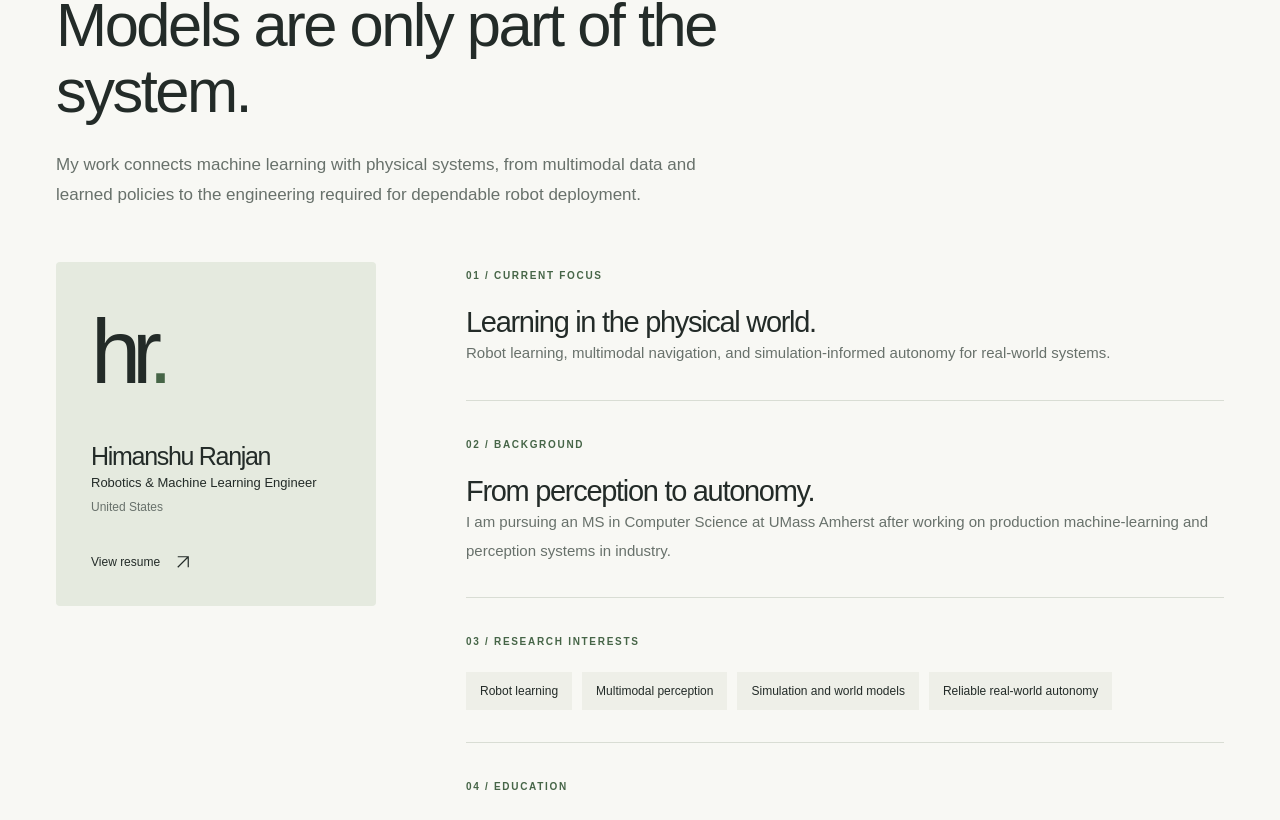
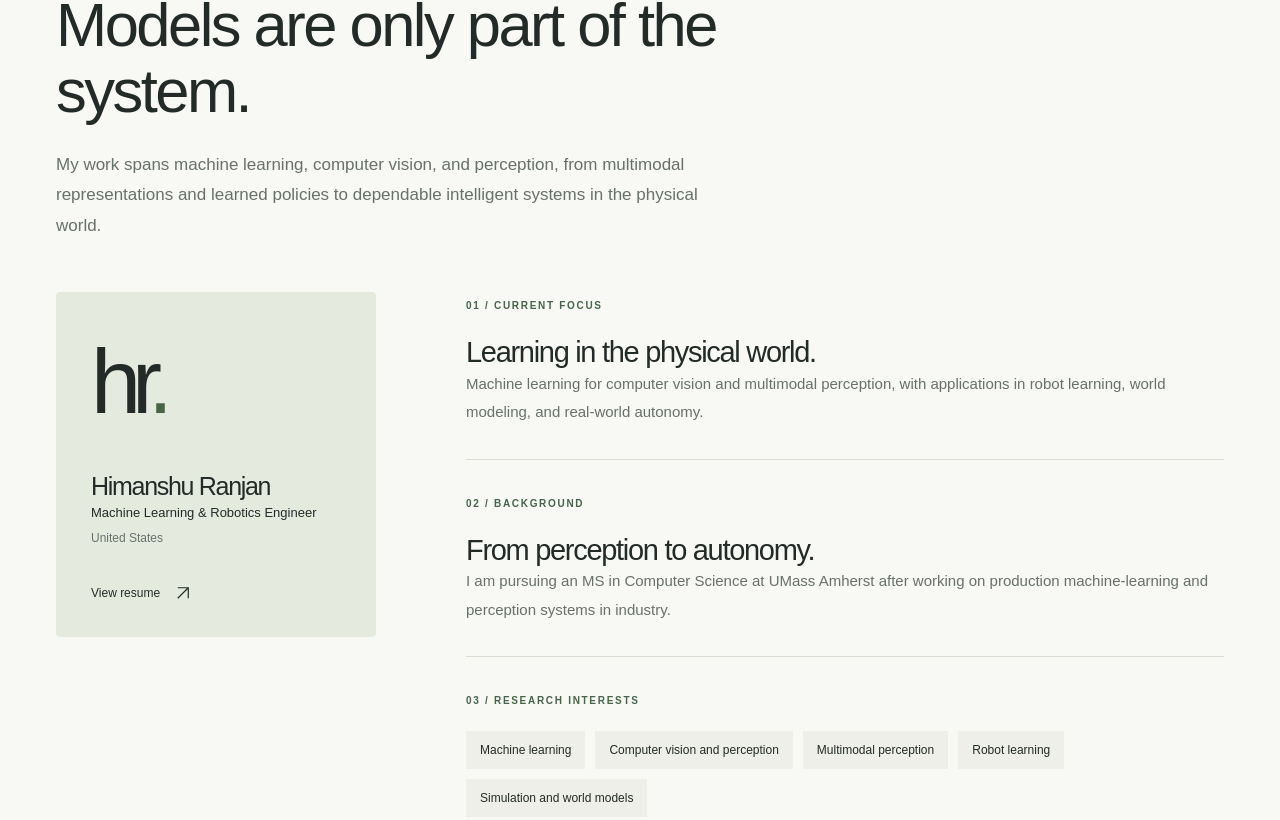
Before and after one commit to HR77275/HR77275.github.io, a Next.js app: page /about in a window 1280 px wide. Shown: the part 214-1034 px from the top of the page. Built offline with nearby package versions, Linux system fonts and the light colour scheme; no server answers.

Commit message:
Lead portfolio positioning with machine learning

```diff
--- a/components/Hero.tsx
+++ b/components/Hero.tsx
@@ -10,13 +10,14 @@ export function Hero() {
       <div className="hero-composition">
         <div className="hero-copy">
           <p className="eyebrow hero-eyebrow">
-            ROBOT LEARNING <span>/</span> WORLD MODELS <span>/</span> AUTONOMY
+            MACHINE LEARNING <span>/</span> COMPUTER VISION <span>/</span> ROBOT
+            LEARNING
           </p>
           <p className="hero-name">{profile.role}</p>
           <h1>
-            Building intelligence
+            Learning systems that
             <br />
-            for the <span>physical world.</span>
+            <span>see, understand, and act.</span>
           </h1>
           <p className="hero-intro">{profile.intro}</p>
           <div className="hero-actions">
@@ -51,16 +52,16 @@ export function Hero() {
           <figcaption>
             <span>
               <strong>Himanshu Ranjan</strong>
-              <small>Robotics and Machine Learning Engineer</small>
+              <small>Machine Learning and Robotics Engineer</small>
             </span>
             <span>Research / Engineering</span>
           </figcaption>
         </figure>
       </div>
       <div className="focus-line">
-        <span>Perception / world modeling / robot learning</span>
+        <span>Computer vision / perception / robot learning</span>
         <span>
-          From simulation to physical systems <ArrowRight />
+          From multimodal data to intelligent systems <ArrowRight />
         </span>
       </div>
     </section>
--- a/components/Navbar.tsx
+++ b/components/Navbar.tsx
@@ -30,7 +30,9 @@ export function Navbar() {
           onClick={() => setOpen(false)}
         >
           <span className="wordmark-name">Himanshu Ranjan</span>
-          <span className="wordmark-discipline">Robotics + ML</span>
+          <span className="wordmark-discipline">
+            Machine Learning + Robotics
+          </span>
         </Link>
         <nav aria-label="Main navigation" className="desktop-nav">
           {routes.map(([href, label]) => (
--- a/data/profile.ts
+++ b/data/profile.ts
@@ -1,9 +1,9 @@
 export const profile = {
   name: 'Himanshu Ranjan',
-  role: 'Robotics & Machine Learning Engineer',
-  focus: 'Embodied AI · Robot Learning · Autonomous Systems',
+  role: 'Machine Learning & Robotics Engineer',
+  focus: 'Machine Learning · Computer Vision · Robot Learning',
   intro:
-    'I build learning systems for autonomous robots, connecting multimodal perception and simulation with reliable behavior in the physical world.',
+    'I develop machine learning systems for computer vision, multimodal perception, and embodied intelligence—from visual understanding to robot learning, world models, and autonomous behavior.',
   location: 'United States',
   email: 'himanshuranj@umass.edu',
   links: {
@@ -19,16 +19,17 @@ export const profile = {
     (process.env.VERCEL_PROJECT_PRODUCTION_URL
       ? 'https://' + process.env.VERCEL_PROJECT_PRODUCTION_URL
       : 'https://example.com'),
-  bio: 'My work connects machine learning with physical systems, from multimodal data and learned policies to the engineering required for dependable robot deployment.',
+  bio: 'My work spans machine learning, computer vision, and perception, from multimodal representations and learned policies to dependable intelligent systems in the physical world.',
   currentFocus:
-    'Robot learning, multimodal navigation, and simulation-informed autonomy for real-world systems.',
+    'Machine learning for computer vision and multimodal perception, with applications in robot learning, world modeling, and real-world autonomy.',
   background:
     'I am pursuing an MS in Computer Science at UMass Amherst after working on production machine-learning and perception systems in industry.',
   interests: [
+    'Machine learning',
+    'Computer vision and perception',
+    'Multimodal perception',
     'Robot learning',
-    'Multimodal perception',
     'Simulation and world models',
-    'Reliable real-world autonomy',
   ],
   education: [
     {
```
